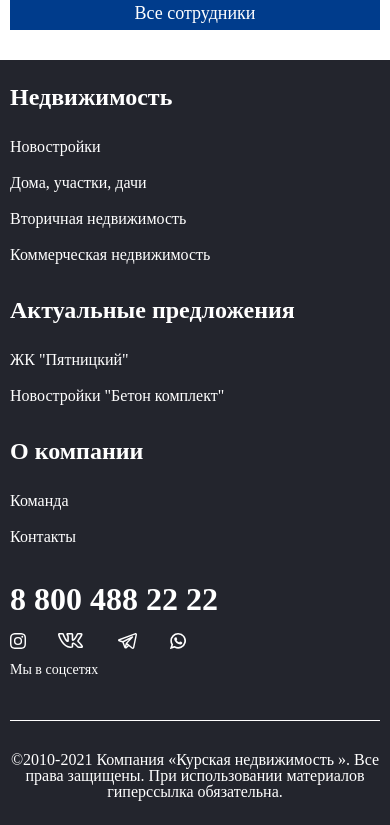
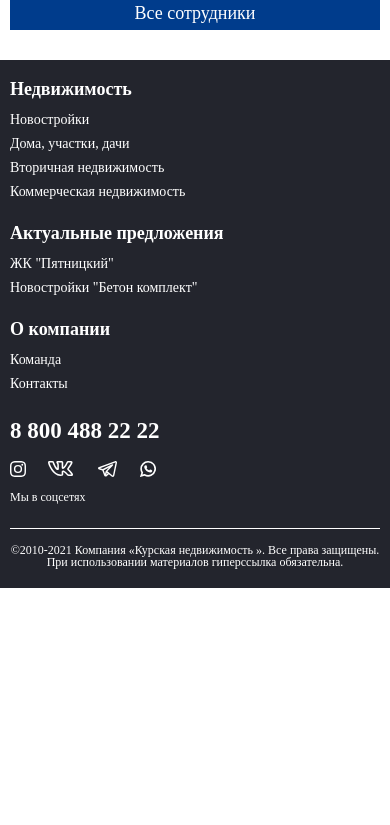
Before and after one commit to ruvick/kursk_nedv, a plain HTML site: page index.html in a window 390 px wide. Shown: the part 3748-4573 px from the top of the page. After the commit the page ends 4336 px from the top, so only its background shows below. Drawn offline with nearby package versions, Linux system fonts and the light colour scheme; a web font is replaced by a local one.

Commit message:
Изменения адаптива подвала на 768

```diff
--- a/#source/scss/media.scss
+++ b/#source/scss/media.scss
@@ -71,8 +71,8 @@
 	.topical__position p {
 		font-size: 23px; }
 	.topical__position {
-		padding: 35px 118px;
-		left: -20%; }
+		padding: 35px 95px;
+		left: -10%; }
 	.consult-form__form-block {
 		padding: 60px 22px 22px 22px; }
 	.consult-form__form-input {
@@ -95,6 +95,9 @@
 @media (max-width: 960px) {
 	.info__block-tabs .tab__navitem {
 		font-size: 18px; }
+	.topical__card img {
+		width: 100%;
+		height: 100%;}
 }
 
 @media (max-width: 930px) {
@@ -209,7 +212,8 @@
 	.hot-deals h2 {
 		margin-bottom: 35px; }
 	.footer__contact .header__soc-block p {
-		display: block; }
+		display: block;
+		font-size: 12px;}
 	.topical {
 		padding: 25px 0 35px 0; }
 	.topical h2 {
@@ -369,6 +373,29 @@
 	.hot-deals__card-link {
 		font-size: 13px;
 		height: 33px;}
+	.footer__container {
+		min-height: 330px;
+		padding: 20px 10px !important;}
+	.footer__menu {
+		margin-bottom: 25px;}
+	.footer__menu li:first-child {
+		font-size: 18px;
+		margin-bottom: 15px;}
+	.footer__menu li {
+		font-size: 14px;
+		margin-bottom: 10px;}
+	.footer__row {
+		margin-bottom: 25px;}
+	.footer__policy {
+		font-size: 12px;
+		margin-top: 15px;}
+	.footer__contact .header__callback {
+		margin-bottom: 10px;}
+	.footer__contact .header__callback a {
+		font-size: 23px;
+		line-height: 1.3;}
+	.footer__contact .header__soc-block {
+		width: 150px;}
 }
 
 @media (max-width: 700px) {
```
Also changed, not shown: css/style.css.
